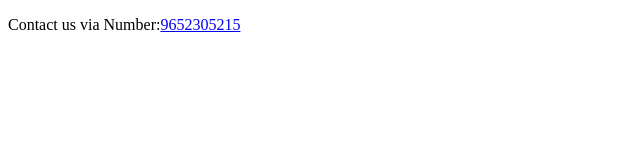
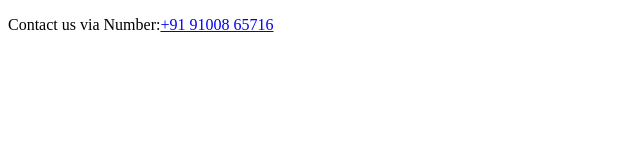
Before and after one commit to tharunvardhan/TreePlantation, a plain HTML site: page contact.html in a window 1280 px wide. Shown: the full height of the page, 0-640 px from the left. Drawn offline with Linux system fonts and the light colour scheme.

Commit message:
contact.html

```diff
--- a/contact.html
+++ b/contact.html
@@ -6,6 +6,6 @@
     <title>Contact</title>
 </head>
 <body>
-    <p>Contact us via Number:<a href="9652305215">9652305215</a></p>
+    <p>Contact us via Number:<a href="+91 91008 65716">+91 91008 65716</a></p>
 </body>
 </html>
```
